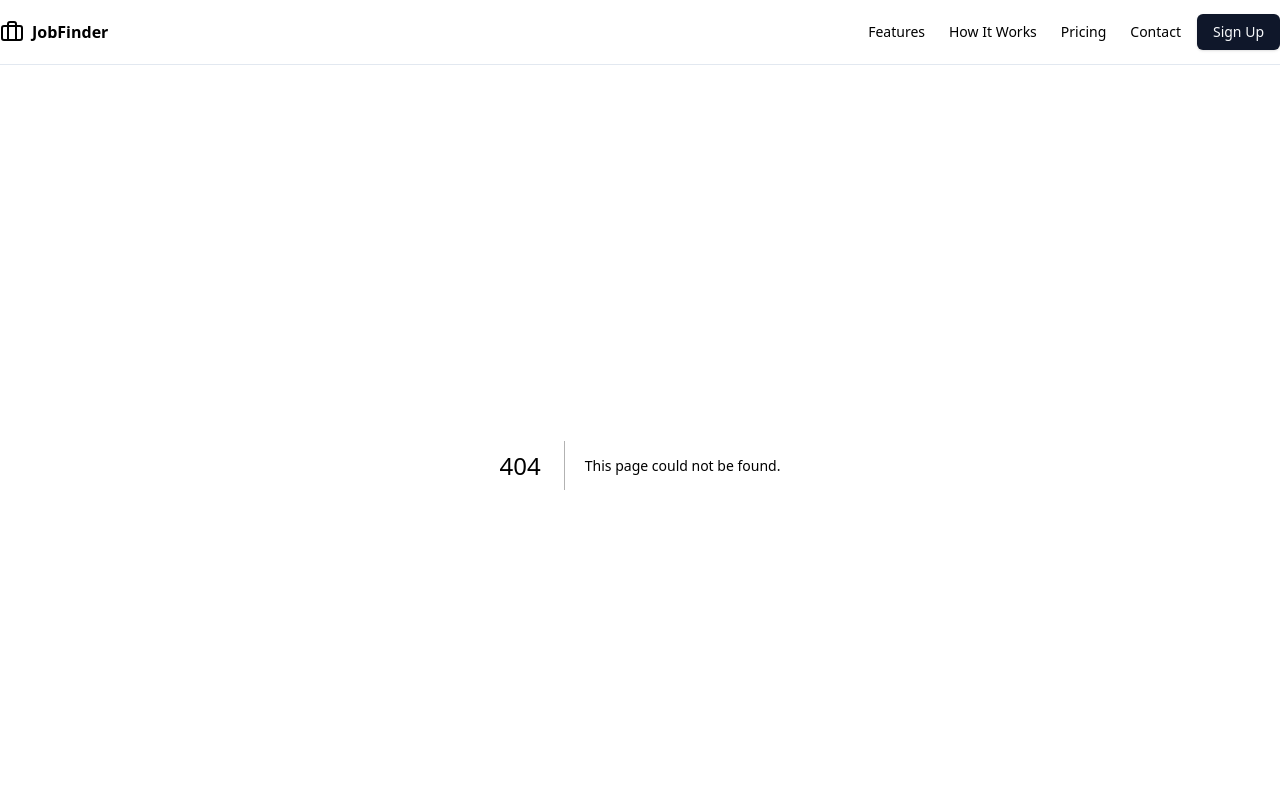
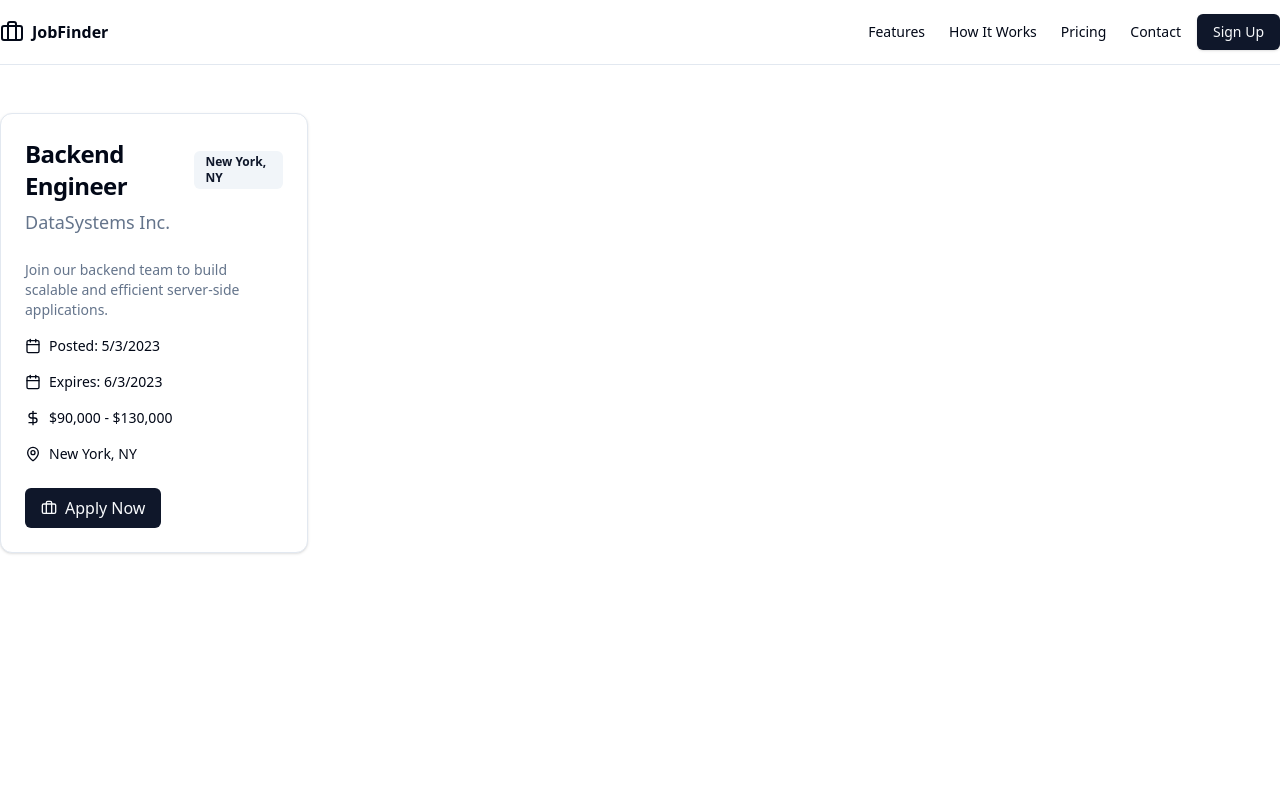
Before and after one commit to paniklas/job-find, a Next.js app: page /category/jobs/backend in a window 1280 px wide. Before the commit this address had no page. Shown: the top 800 px of the page. Built offline with nearby package versions, Linux system fonts and the light colour scheme.

Commit message:
job page

```diff
--- /dev/null
+++ b/app/category/jobs/[slug]/page.jsx
@@ -0,0 +1,23 @@
+import JobGrid from '@/components/search/job-grid'
+import { sampleJobs } from "@/data/sampledata";
+
+const CategoryJobsPage = async ({ params }) => {
+
+    const { slug } = await params;
+
+    const filteredJobs = sampleJobs.filter(job => job.categories.includes(slug));
+
+    return (
+        <div className="min-h-screen">
+            <div className="container mx-auto py-12 w-full">
+                {filteredJobs.length > 0 ? (
+                    <JobGrid jobs={filteredJobs} />
+                ) : (
+                    <p>No jobs found for this category.</p>
+                )}
+            </div>
+        </div>
+    )
+}
+
+export default CategoryJobsPage
--- a/app/category/jobs/job/[slug]/page.jsx
+++ b/app/category/jobs/job/[slug]/page.jsx
@@ -1,25 +1,85 @@
-import JobGrid from '@/components/search/job-grid'
-import { sampleJobs } from "@/data/sampledata";
+import { Button } from "@/components/ui/button"
+import { Card, CardContent, CardFooter, CardHeader, CardTitle } from "@/components/ui/card"
+import { Badge } from "@/components/ui/badge"
+import { CalendarDays, MapPin, Briefcase, DollarSign } from 'lucide-react'
+import { sampleJobs } from "@/data/sampledata"
 
-const CategoryJobsPage = async ({ params }) => {
+
+const JobPage = async ({ params }) => {
 
     const { slug } = await params;
-    console.log(slug);
 
-    const filteredJobs = sampleJobs.filter(job => job.categories.includes(slug));
-    console.log(filteredJobs);
+    const job = sampleJobs.find(job => job.slug === slug);
+    console.log(job);
+
 
     return (
-        <div className="min-h-screen">
-            <div className="container mx-auto py-12 w-full">
-                {filteredJobs.length > 0 ? (
-                    <JobGrid jobs={filteredJobs} />
-                ) : (
-                    <p>No jobs found for this category.</p>
-                )}
-            </div>
+        // <div className="min-h-[calc(100vh-25rem)] flex justify-center items-center">
+        //     <div className="flex flex-col items-center gap-4">
+        //         <p className="text-black text-3xl font-semibold">Jobpage: The job slug is <span className="text-red-400">{slug}</span> and</p>
+        //         <p className="text-black text-3xl font-semibold">the job title is <span className="text-red-400">{job.title}</span></p>
+        //     </div>
+        // </div>
+        <div className="p-20">
+            <Card className="w-full max-w-6xl mx-auto">
+                <CardHeader>
+                    <div className="flex justify-between items-start">
+                        <div>
+                            <CardTitle className="text-2xl font-bold mb-2">{job.title}</CardTitle>
+                            <p className="text-lg text-muted-foreground mb-2">{job.company}</p>
+                        </div>
+                        <Button
+                            // onClick={onApply}
+                        >
+                            Apply Now
+                        </Button>
+                    </div>
+                    <div className="flex flex-wrap gap-2 mt-2">
+                        <Badge variant="secondary" className="flex items-center gap-1">
+                            <MapPin className="w-4 h-4" />
+                            {job.location}
+                        </Badge>
+                        <Badge variant="secondary" className="flex items-center gap-1">
+                            <Briefcase className="w-4 h-4" />
+                            {job.jobType}
+                        </Badge>
+                        <Badge variant="secondary" className="flex items-center gap-1">
+                            <DollarSign className="w-4 h-4" />
+                            {job.salary}
+                        </Badge>
+                        <Badge variant="secondary" className="flex items-center gap-1">
+                            <CalendarDays className="w-4 h-4" />
+                            Posted {job.postedDate}
+                        </Badge>
+                    </div>
+                </CardHeader>
+                <CardContent>
+                    <div className="space-y-4">
+                        <div>
+                            <h3 className="text-lg font-semibold mb-2">Job Description</h3>
+                            <p className="text-muted-foreground">{job.description}</p>
+                        </div>
+                        {job.requirements.length > 0 && (
+                            <div>
+                                <h3 className="text-lg font-semibold mb-2">Requirements</h3>
+                                <ul className="list-disc pl-5 space-y-1">
+                                    {job.requirements.map((req, index) => (
+                                        <li key={index} className="text-muted-foreground">{req}</li>
+                                    ))}
+                                </ul>
+                            </div>
+                        )}
+                    </div>
+                </CardContent>
+                <CardFooter>
+                    <Button
+                        // onClick={onApply}
+                        className="w-full">Apply for this position
+                    </Button>
+                </CardFooter>
+            </Card>
         </div>
     )
 }
 
-export default CategoryJobsPage
+export default JobPage
--- a/app/search/page.jsx
+++ b/app/search/page.jsx
@@ -2,7 +2,11 @@ import { sampleJobs } from "@/data/sampledata";
 import JobGrid from "@/components/search/job-grid";
 
 const SearchPage = async ({ searchParams }) => {
-    console.log(searchParams);
+
+  console.log(searchParams);
+
+  const { query } = await searchParams;
+  console.log(query);
 
     // const { query } = await searchParams;
 
--- a/components/home/Categories.jsx
+++ b/components/home/Categories.jsx
@@ -25,7 +25,7 @@ const Categories = () => {
                             </CardHeader>
                             <CardContent>
                                 <p className="text-sm text-gray-500 dark:text-gray-400">Explore jobs in {category.name}</p>
-                                        <Link href={`/category/jobs/job/${category.slug}`}>
+                                        <Link href={`/category/jobs/${category.slug}`}>
                                             <Button className="mt-4" variant="outline">
                                                 View Jobs
                                                 <ArrowRight className="ml-2 h-4 w-4" />
--- a/components/home/Hero.jsx
+++ b/components/home/Hero.jsx
@@ -33,7 +33,7 @@ const Hero = () => {
             <input
               type="text"
               value={query}
-              onChange={(e) => setQuery(e.target.value)}
+              // onChange={(e) => setQuery(e.target.value)}
               placeholder="Search for jobs..."
               className="flex-grow px-4 py-2 border border-gray-300 rounded-md focus:outline-none focus:ring-2 focus:ring-blue-500"
             />
--- a/components/search/job-card.jsx
+++ b/components/search/job-card.jsx
@@ -1,8 +1,11 @@
 import { CalendarIcon, MapPinIcon, BriefcaseIcon, DollarSignIcon } from 'lucide-react'
 import { Card, CardContent, CardFooter, CardHeader, CardTitle } from "@/components/ui/card"
-import { Badge } from "@/components/ui/badge"
+import { Badge } from "@/components/ui/badge";
+import Link from 'next/link';
+
 
 const JobCard = ({ job }) => {
+
   return (
     <Card className="w-full max-w-2xl">
       <CardHeader>
@@ -34,10 +37,12 @@ const JobCard = ({ job }) => {
         </div>
       </CardContent>
       <CardFooter>
-        <button className="flex items-center justify-center w-full py-2 px-4 bg-primary text-primary-foreground rounded-md hover:bg-primary/90 transition-colors">
-          <BriefcaseIcon className="mr-2 h-4 w-4" />
-          Apply Now
-        </button>
+        <Link href={`/category/jobs/job/${job.slug}`}>
+          <button className="flex items-center justify-center w-full py-2 px-4 bg-primary text-primary-foreground rounded-md hover:bg-primary/90 transition-colors">
+            <BriefcaseIcon className="mr-2 h-4 w-4" />
+            Apply Now
+          </button>
+        </Link>
       </CardFooter>
     </Card>
   )
--- a/data/sampledata.js
+++ b/data/sampledata.js
@@ -40,47 +40,87 @@ export const categories = [
 export const sampleJobs = [
     {
         id: "1",
+        slug: "frontend-developer-1",
+        jobType: "Full Time",
         title: "Frontend Developer",
         company: "TechCorp",
         description: "We're looking for a skilled frontend developer to join our team and create amazing user experiences.",
+        postedDate: "2 days ago",
         createdDate: "2023-05-01",
         expirationDate: "2023-06-01",
         salary: "$80,000 - $120,000",
         location: "Remote",
-        categories: ["frontend", "remote"]
+        categories: ["frontend", "remote"],
+        requirements: [
+            "5+ years of experience with React and its ecosystem",
+            "Strong understanding of state management (Redux, MobX, or similar)",
+            "Experience with TypeScript and modern JavaScript features",
+            "Familiarity with server-side rendering and Next.js",
+            "Excellent problem-solving and communication skills"
+          ]
     },
     {
         id: "2",
+        slug: "backend-engineer-2",
+        jobType: "Full Time",
         title: "Backend Engineer",
         company: "DataSystems Inc.",
         description: "Join our backend team to build scalable and efficient server-side applications.",
+        postedDate: "5 days ago",
         createdDate: "2023-05-03",
         expirationDate: "2023-06-03",
         salary: "$90,000 - $130,000",
         location: "New York, NY",
-        categories: ["backend"]
+        categories: ["backend"],
+        requirements: [
+            "5+ years of experience with React and its ecosystem",
+            "Strong understanding of state management (Redux, MobX, or similar)",
+            "Experience with TypeScript and modern JavaScript features",
+            "Familiarity with server-side rendering and Next.js",
+            "Excellent problem-solving and communication skills"
+          ]
     },
     {
         id: "3",
+        slug: "ux-designer-3",
+        jobType: "Part Time",
         title: "UX Designer",
         company: "CreativeMinds",
         description: "We need a talented UX designer to help create intuitive and beautiful user interfaces for our products.",
+        postedDate: "10 days ago",
         createdDate: "2023-05-05",
         expirationDate: "2023-06-05",
         salary: "$75,000 - $110,000",
         location: "San Francisco, CA",
-        categories: ["frontend", "ux"]
+        categories: ["frontend", "ux"],
+        requirements: [
+            "5+ years of experience with React and its ecosystem",
+            "Strong understanding of state management (Redux, MobX, or similar)",
+            "Experience with TypeScript and modern JavaScript features",
+            "Familiarity with server-side rendering and Next.js",
+            "Excellent problem-solving and communication skills"
+          ]
     },
     {
         id: "4",
+        slug: "devops-engineer-4",
+        jobType: "Full Time",
         title: "DevOps Engineer",
         company: "CloudTech Solutions",
         description: "Looking for a DevOps engineer to streamline our deployment processes and manage our cloud infrastructure.",
+        postedDate: "15 days ago",
         createdDate: "2023-05-07",
         expirationDate: "2023-06-07",
         salary: "$100,000 - $140,000",
         location: "Chicago, IL",
-        categories: ["devops", "cloud"]
+        categories: ["devops", "cloud"],
+        requirements: [
+            "5+ years of experience with React and its ecosystem",
+            "Strong understanding of state management (Redux, MobX, or similar)",
+            "Experience with TypeScript and modern JavaScript features",
+            "Familiarity with server-side rendering and Next.js",
+            "Excellent problem-solving and communication skills"
+          ]
     },
     // {
     //     id: "5",
```
